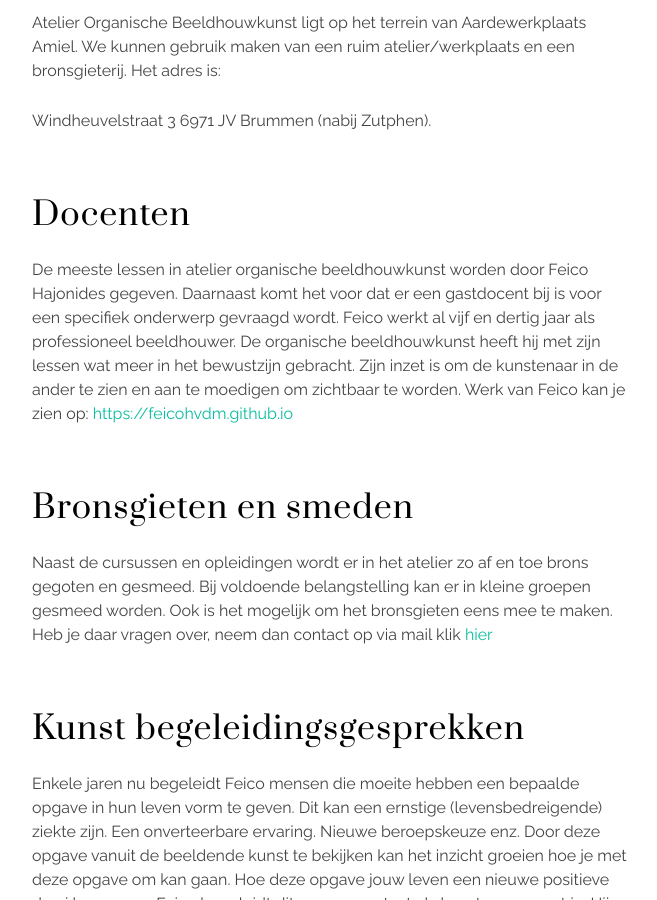
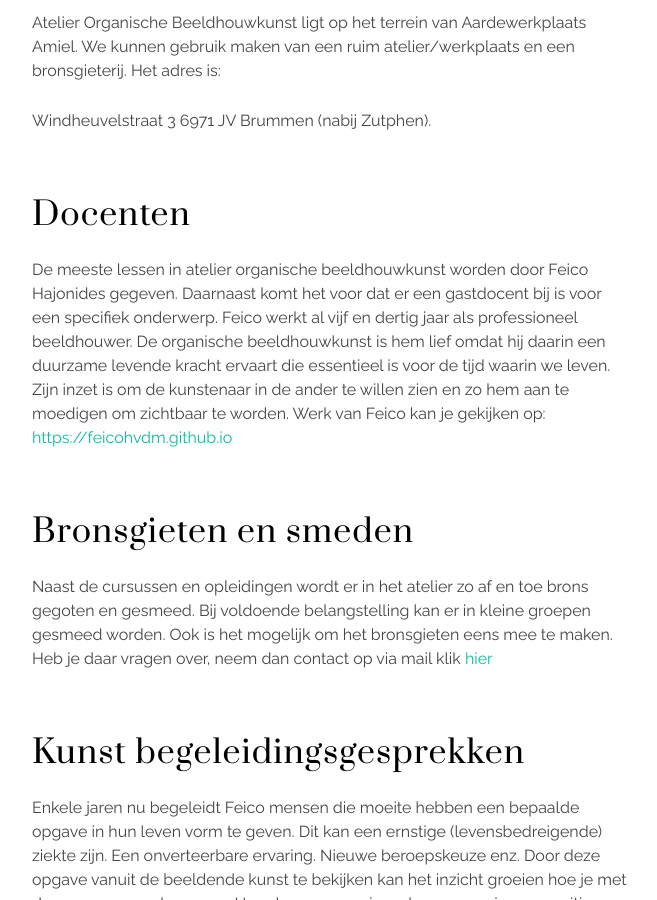
Before and after one commit to feicohajonides2020/feicohajonides2020.github.io, a Jekyll site: the page built from info.md, in a window 1280 px wide and 900 px high, scrolled down 923 px. Shown: the whole window, without its empty margins (308-965 px from the left). Built offline with Jekyll 4.4.1, drawn with Linux system fonts in a browser that asks for light colours.

Commit message:
Update info.md

```diff
--- a/info.md
+++ b/info.md
@@ -20,9 +20,9 @@ Windheuvelstraat 3
 
 ## Docenten
 
-De meeste lessen in atelier organische beeldhouwkunst worden door Feico Hajonides gegeven. Daarnaast komt het voor dat er een gastdocent bij is voor een specifiek onderwerp gevraagd wordt.
-Feico werkt al vijf en dertig jaar als professioneel beeldhouwer. De organische beeldhouwkunst heeft hij met zijn lessen wat meer in het bewustzijn gebracht. Zijn inzet is om de kunstenaar in de ander te zien en aan te moedigen om zichtbaar te worden.
-Werk van Feico kan je  zien op:
+De meeste lessen in atelier organische beeldhouwkunst worden door Feico Hajonides gegeven. Daarnaast komt het voor dat er een gastdocent bij is voor een specifiek onderwerp.
+Feico werkt al vijf en dertig jaar als professioneel beeldhouwer. De organische beeldhouwkunst is hem lief omdat hij daarin een duurzame levende kracht ervaart die essentieel is voor de tijd waarin we leven. Zijn inzet is om de kunstenaar in de ander te willen zien en zo hem aan te moedigen om zichtbaar te worden.
+Werk van Feico kan je gekijken op:
 [https://feicohvdm.github.io](https://feicohvdm.github.io)
 
 ## Bronsgieten en smeden
```
